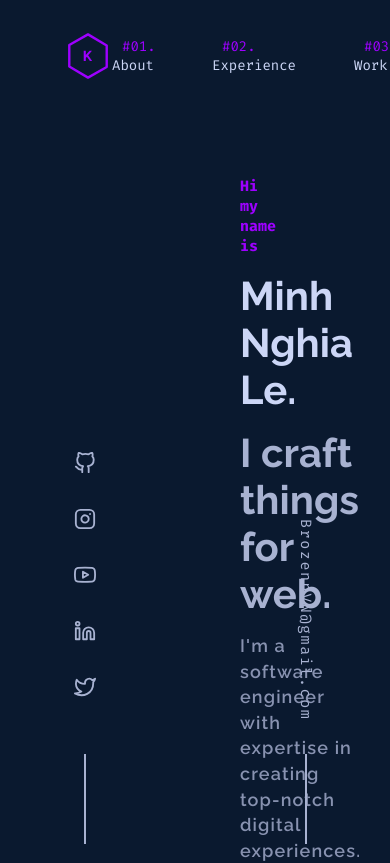
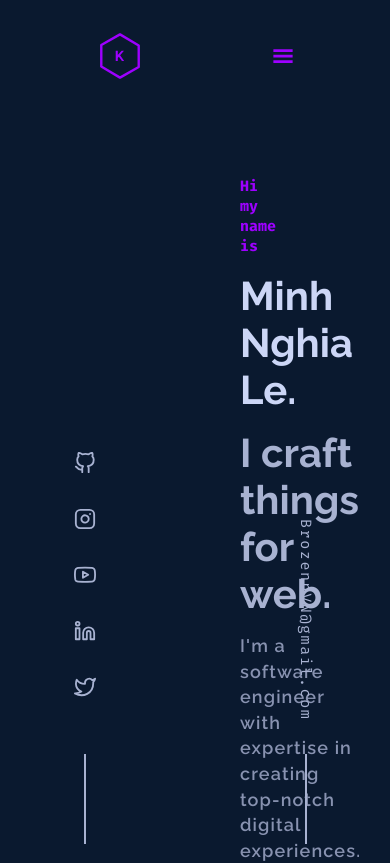
Before and after one commit to minhnghia2k3/nextjs-portfolio, a Next.js app: page / in a window 390 px wide. Shown: the top 863 px of the page. Built offline with nearby package versions, Linux system fonts and the light colour scheme.

Commit message:
Edit sticky-navbar & create responsive_navbar

```diff
--- a/src/scss/_main.scss
+++ b/src/scss/_main.scss
@@ -1,3 +1,10 @@
 main {
     margin: 0 15rem;
+    transition: 0.3s ease-in-out;
 }
+
+.blur {
+    filter: blur(10px);
+    pointer-events: none;
+    user-select: none;
+}
--- a/src/scss/_variables.scss
+++ b/src/scss/_variables.scss
@@ -19,6 +19,8 @@
     --tx2large: 32px;
     --tgiant: clamp(40px, 8vw, 80px);
 
+    --blur: rgba(10, 25, 47, 0.85);
+
     @media screen and (max-width:480px) {
         --tx2large: 25px;
     }
--- a/src/scss/sections/_navbar.scss
+++ b/src/scss/sections/_navbar.scss
@@ -1,5 +1,8 @@
 nav {
     min-height: 60px;
+
+
+    .wrapper {
         padding: 0 4rem;
         width: 100%;
         display: flex;
@@ -7,7 +10,6 @@
         justify-content: space-between;
         transition: 0.3s ease-in-out;
         position: relative;
-
 
         .brand {
             a {
@@ -30,6 +32,16 @@
                     fill: #64dad91a;
                 }
             }
+        }
+
+        .nav-responsive-toggle {
+            display: none;
+            color: var(--theme-color);
+            font-size: var(--tlarge2);
+            justify-content: center;
+            align-items: center;
+            transition: 0.3s ease-in-out;
+            z-index: 15;
         }
 
         .nav-items {
@@ -71,3 +83,52 @@
             }
         }
     }
+
+    @media screen and (max-width:1020px) {
+        padding: 0 2rem;
+
+        .nav-responsive-toggle {
+            display: flex !important;
+            z-index: 15;
+        }
+
+        .nav-items {
+            position: fixed;
+            height: 100vh;
+            right: 0;
+            width: 0%;
+            opacity: 0;
+            visibility: hidden;
+            top: 0;
+            padding: 50px 10px;
+            background-color: var(--light-navy);
+            flex-direction: column;
+            justify-content: center;
+            align-items: center;
+            transition: 0.3s ease-in-out;
+            z-index: 11;
+
+            &-list {
+                flex-direction: column;
+            }
+        }
+
+        .nav-responsive {
+            width: min(75vw, 400px);
+            visibility: visible;
+            opacity: 1;
+        }
+    }
+
+    .blur-nav {
+        height: 80px;
+        position: fixed;
+        top: 0;
+        left: 0;
+        transition: 0.3s ease-in-out;
+        z-index: 20;
+        background-color: var(--blur);
+        box-shadow: 0 10px 30px -10px var(--navy-shadow);
+        backdrop-filter: blur(10px);
+    }
+}
--- a/src/sections/Navbar.tsx
+++ b/src/sections/Navbar.tsx
@@ -2,7 +2,9 @@
 import Logo from '@/components/Logo';
 import Link from 'next/link';
 import React from 'react';
-
+import { useState, useEffect } from 'react';
+import { GiHamburgerMenu } from "react-icons/gi";
+import { CgClose } from "react-icons/cg";
 function Navbar() {
     const sectionsLink = [
         { name: "About", link: "/#about" },
@@ -10,14 +12,62 @@
         { name: "Work", link: "/#work" },
         { name: "Contact", link: "/#contact" }
     ]
+    const [navbarVisible, setNavbarVisible] = useState(false); // Khi scroll
+    const [responsiveNavVisible, setResponsiveNavVisible] = useState(false); // Khi min-width: 1020px
+    useEffect(() => {
+        window.addEventListener('scroll', () => {
+            window.scrollY > 100 ? setNavbarVisible(true) : setNavbarVisible(false);
+        })
+    })
+    useEffect(() => {
+        const links = document.querySelectorAll('.nav-items-list-link');
+        const html = document.querySelector('html');
+        const navItems = document.querySelector('.nav-items');
+        links.forEach((link) => {
+            link.addEventListener('click', () => {
+                setResponsiveNavVisible(false);
+            })
+        })
+        html?.addEventListener('click', () => {
+            setResponsiveNavVisible(false);
+        })
+        // Dont want to close nav bar when click on nav-items
+        navItems?.addEventListener('click', (e) => {
+            e.stopPropagation();
+        })
+    })
+    useEffect(() => {
+        const main = document.querySelector('main');
+        if (responsiveNavVisible) {
+            main?.classList.add('blur');
+        } else {
+            main?.classList.remove('blur');
+        }
+    }, [responsiveNavVisible])
+
     return (
-        <nav className='wrapper'>
+        <nav>
+            <div className={`wrapper ${navbarVisible ? "blur-nav" : ""}`}>
                 <div className="brand">
                     <Link href='/'>
                         <Logo />
                     </Link>
                 </div>
-            <div className='nav-items'>
+                <div className="nav-responsive-toggle">
+                    {responsiveNavVisible
+                        ?
+                        (<CgClose onClick={(e) => {
+                            e.stopPropagation();
+                            setResponsiveNavVisible(false);
+                        }} />)
+                        :
+                        (<GiHamburgerMenu onClick={(e) => {
+                            e.stopPropagation();
+                            setResponsiveNavVisible(true);
+                        }} />)
+                    }
+                </div>
+                <div className={`nav-items ${responsiveNavVisible ? "nav-responsive" : ""}`} >
                     <ul className="nav-items-list">
                         {sectionsLink.map(({ name, link }) => (
                             <li key={name} className='nav-items-list-item'>
@@ -29,7 +79,7 @@
                         <Button text="Resume" link="http://localhost:3000/resume.pdf" />
                     </div>
                 </div>
-
+            </div>
         </nav>
     );
 }
```
Lines whose indentation alone changed are shown as unchanged.
